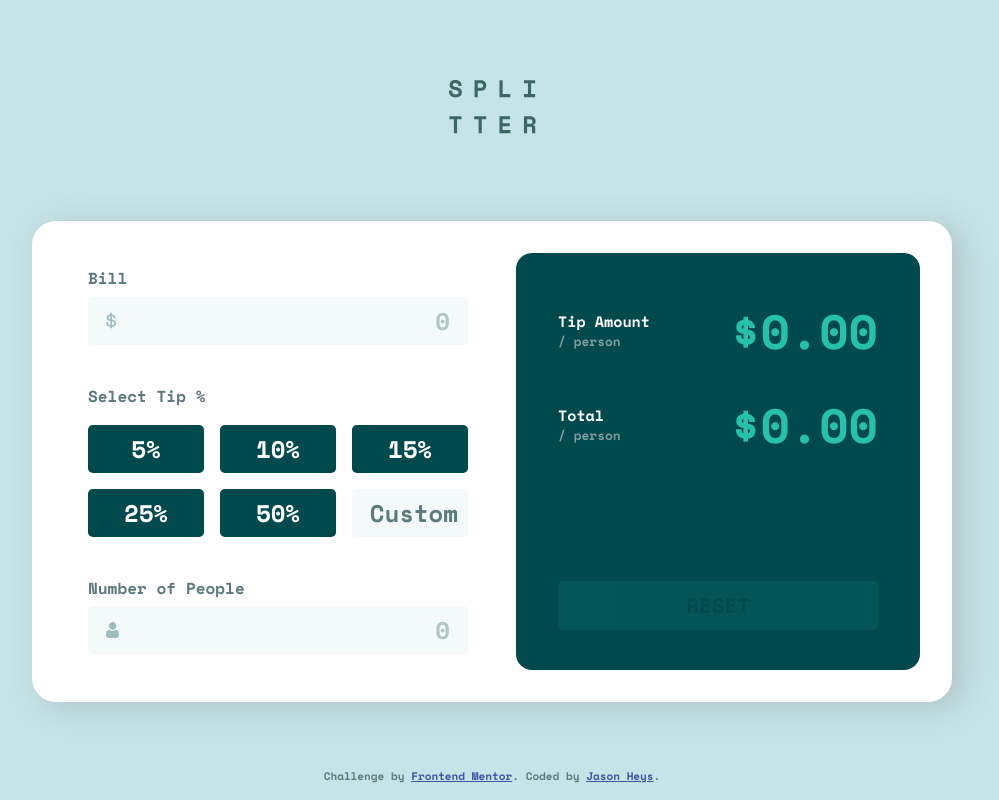
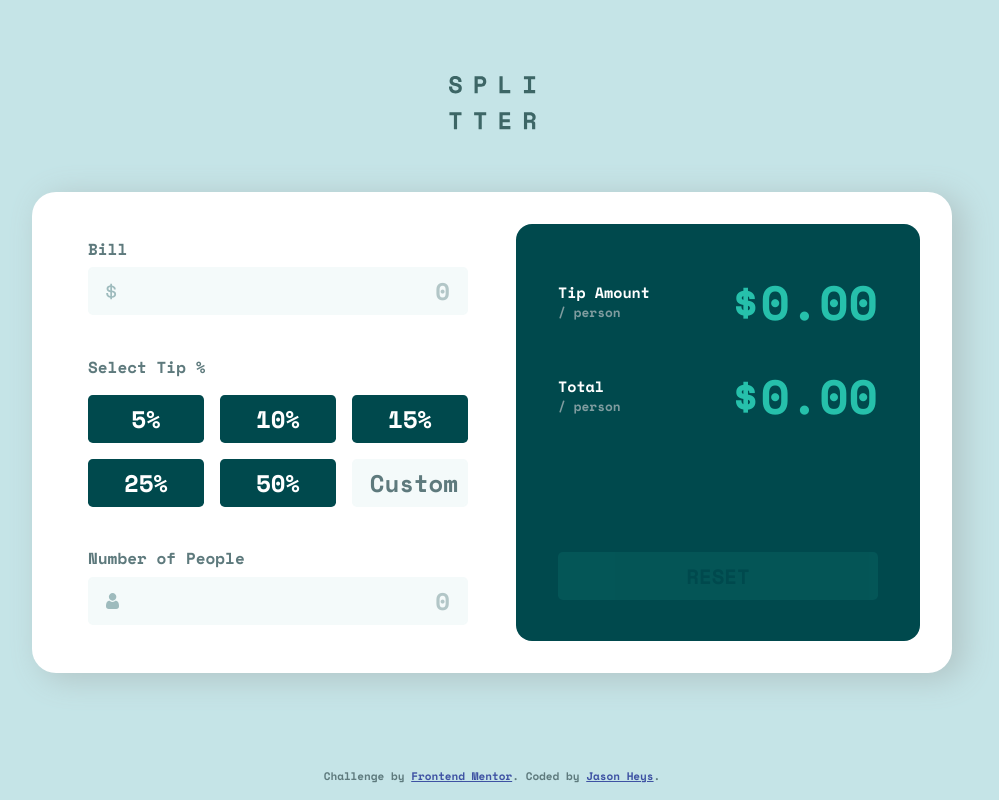
Before and after one commit to heyitsgany/tip-calculator-app, a plain HTML site: page index.html in a window 1280 px wide. Shown: the whole page, without its empty margins (148-1147 px from the left). Drawn offline with nearby package versions, Linux system fonts and the light colour scheme.

Commit message:
changed responsive styling / tweaked body positioning

```diff
--- a/style.css
+++ b/style.css
@@ -24,7 +24,7 @@
 
 body {
   min-height: 100vh;
-  padding: 3.1rem 0 0 0;
+  padding-top: 3.1rem;
   background-color: var(--neutral-light);
   color: var(--neutral-darker);
   font-family: "Space Mono", sans-serif;
@@ -212,20 +212,25 @@ input {
   visibility: hidden;
 }
 
-@media screen and (min-width: 1024px) {
+@media screen and (min-width: 768px) {
   body {
-    padding: 5rem;
+    display: flex;
+    padding: 0;
+    flex-direction: column;
+    justify-content: center;
+    align-items: center;
   }
 
   .header {
-    padding-bottom: 5.05rem;
+    position: absolute;
+    top: 4.75rem;
   }
 
   .container {
     display: grid;
     max-width: 57.5rem;
     max-height: 30.0625rem;
-    margin: 0 auto;
+    margin-top: 4rem;
     padding: 2rem;
     border-radius: 1.5rem;
     box-shadow: 10px 5px 30px 2px var(--neutral);
@@ -294,7 +299,7 @@ input {
 }
 
 /* MAKE SMALL MOBILE RESPONSIVE */
-@media screen and (max-width: 347px) {
+@media screen and (max-width: 350px) {
   html {
     font-size: 90%;
   }
```
